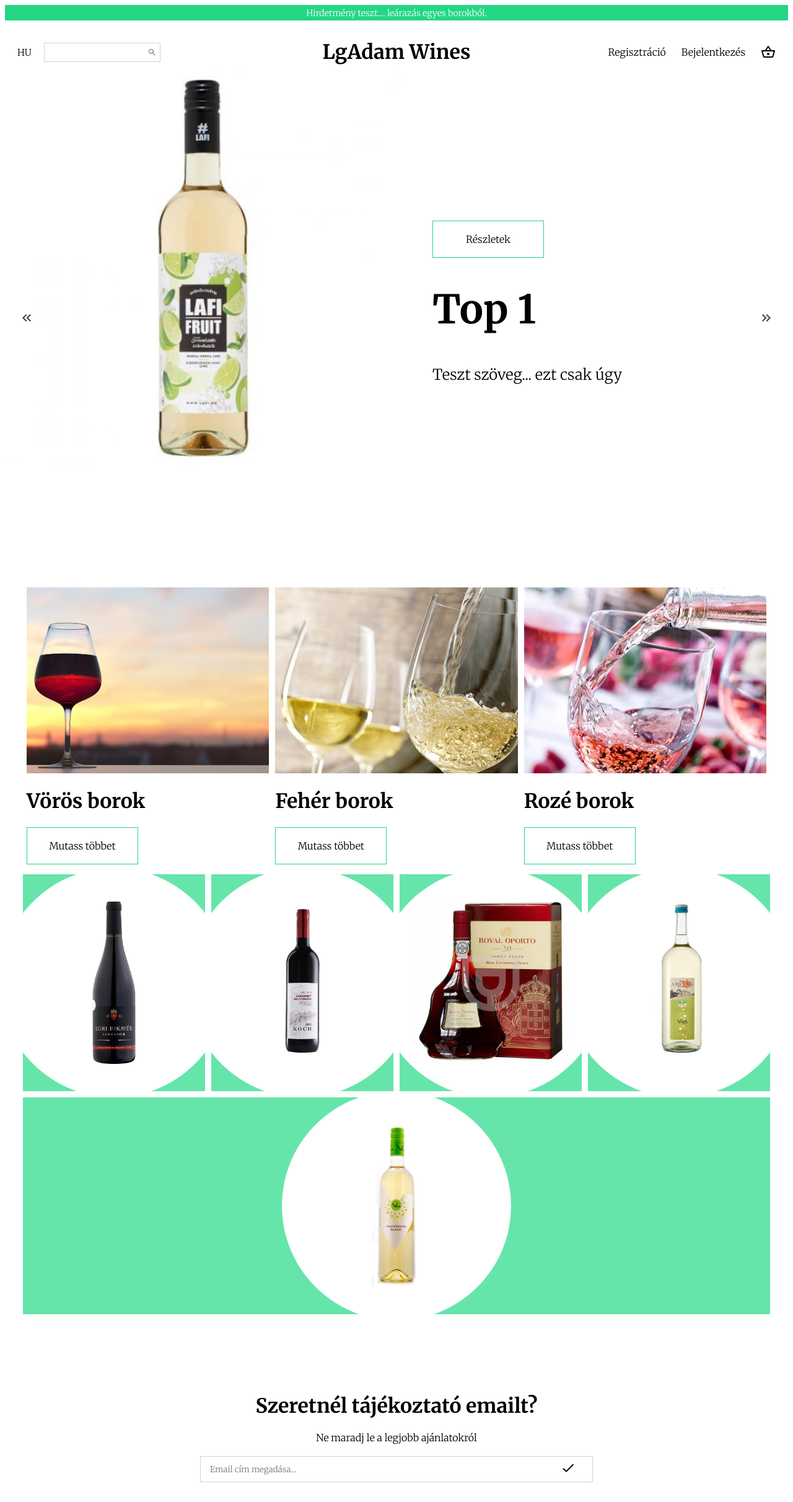
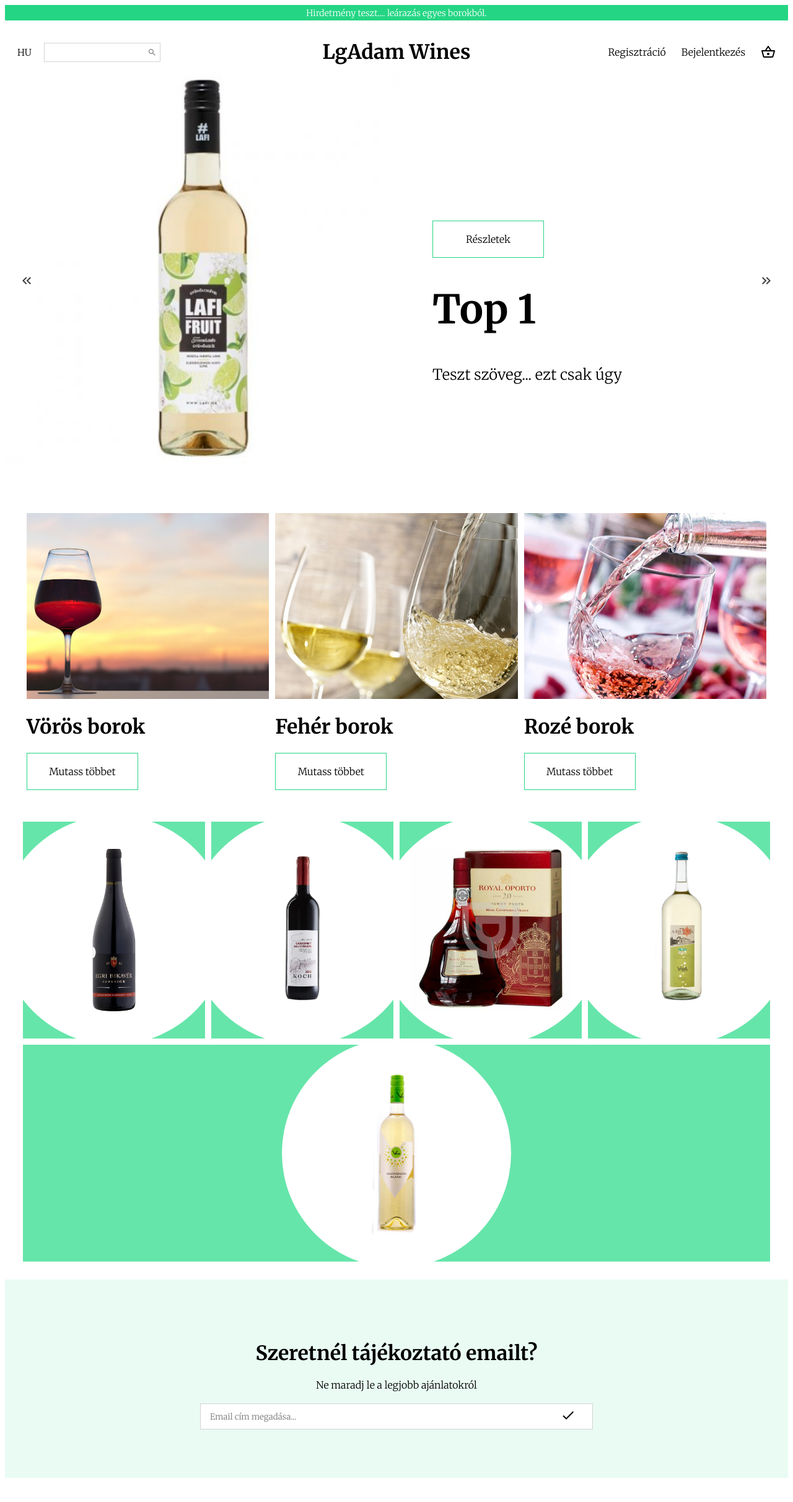
Before and after one commit to lgadam/ii3vey_szakd, a React (Create React App) app in the folder my-app/: page / in a window 1280 px wide. Shown: the top 2424 px of the page at 62% size. After the commit the page ends 2393 px from the top, so only its background shows below. Built offline with nearby package versions, Linux system fonts and the light colour scheme.

Commit message:
Guidemail: edit styles and fix component sizes
Guidemail: edit styles and fix component sizes

```diff
--- a/my-app/src/Components/CategoryItem.jsx
+++ b/my-app/src/Components/CategoryItem.jsx
@@ -6,6 +6,7 @@
     margin: 5px;
     flex:1;
     margin-bottom: 100px;
+    padding-bottom: 35px;
 `
 const Image = styled.img`
     width: 100%;
--- a/my-app/src/Components/GuideMail.jsx
+++ b/my-app/src/Components/GuideMail.jsx
@@ -4,7 +4,7 @@
 
 const Container = styled.div`
     height: 40vh;
-    background-color: white;
+    background-color: #e9fbf3;
     display: flex;
     align-items: center;
     justify-content: center;
--- a/my-app/src/Components/Slider.css
+++ b/my-app/src/Components/Slider.css
@@ -1,6 +1,6 @@
 .slider-container{
     width: 100%;
-    height: 100vh;
+    height: 85vh;
     display: flex;
     position: relative;
     overflow: hidden;
```
Also changed, not shown: my-app/src/Components/Footer.jsx (added).
